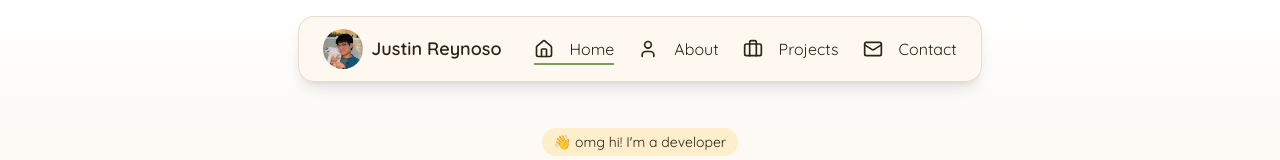
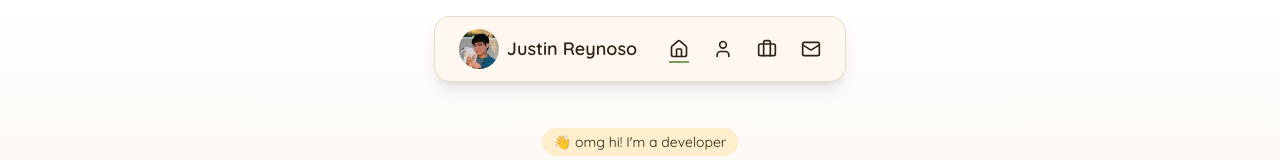
Before and after one commit to JMReynoso/MyDevPortfolio, a React (Vite) app: page / in a window 1280 px wide. Shown: the top 160 px of the page. Built offline with nearby package versions, Linux system fonts and the light colour scheme.

Commit message:
added missing tailwind package

```diff
--- a/index.html
+++ b/index.html
@@ -1,6 +1,7 @@
 <!doctype html>
 <html lang="en">
   <head>
+    <link href="/src/index.css" rel="stylesheet">
     <meta charset="UTF-8" />
     <meta name="viewport" content="width=device-width, initial-scale=1.0" />
 
--- a/package.json
+++ b/package.json
@@ -29,6 +29,7 @@
             "@radix-ui/react-toggle": "^1.1.2",
             "@radix-ui/react-toggle-group": "^1.1.2",
             "@radix-ui/react-tooltip": "^1.1.8",
+            "@tailwindcss/vite": "^4.2.1",
             "class-variance-authority": "^0.7.1",
             "clsx": "*",
             "cmdk": "^1.1.1",
@@ -47,6 +48,7 @@
             "recharts": "^2.15.2",
             "sonner": "^2.0.3",
             "tailwind-merge": "*",
+            "tailwindcss": "^4.2.1",
             "vaul": "^1.1.2"
       },
       "devDependencies": {
--- a/src/index.css
+++ b/src/index.css
@@ -1,4 +1,5 @@
 @import url("https://fonts.googleapis.com/css2?family=Quicksand:wght@400;500;600;700&display=swap");
+@import "tailwindcss";
 /*! tailwindcss v4.1.3 | MIT License | https://tailwindcss.com */
 @layer properties {
   @supports (((-webkit-hyphens: none)) and (not (margin-trim: inline))) or ((-moz-orient: inline) and (not (color: rgb(from red r g b)))) {
--- a/vite.config.ts
+++ b/vite.config.ts
@@ -1,10 +1,11 @@
 
   import { defineConfig } from 'vite';
   import react from '@vitejs/plugin-react-swc';
-  import path from 'path';
+import path from 'path';
+  import tailwindcss from '@tailwindcss/vite'
 
 export default defineConfig({
-    plugins: [react()],
+    plugins: [react(), tailwindcss()],
     resolve: {
       extensions: ['.js', '.jsx', '.ts', '.tsx', '.json'],
       alias: {
```
Also changed, not shown: 1 other file (tests, documents, lock files or other folders).
